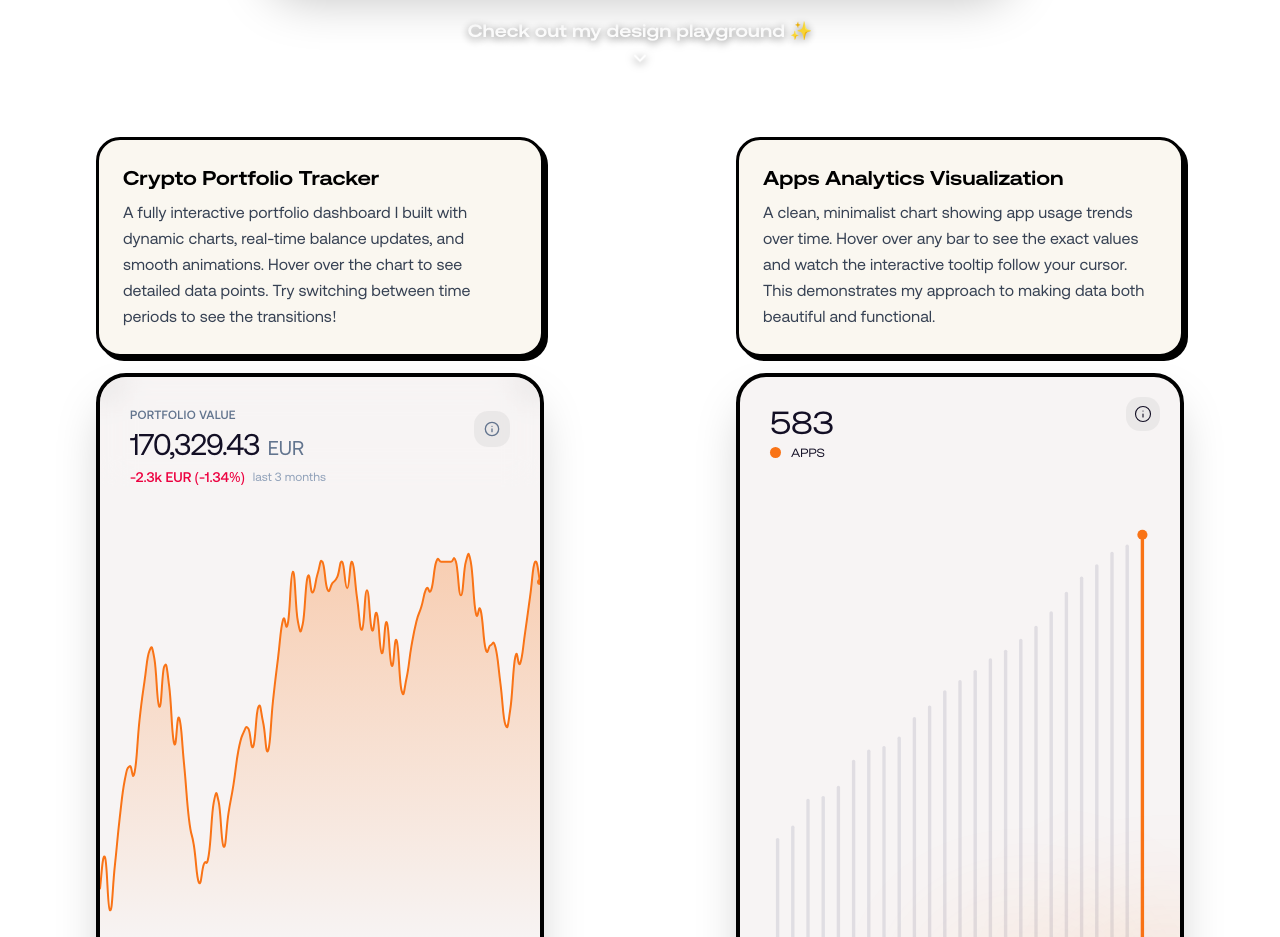
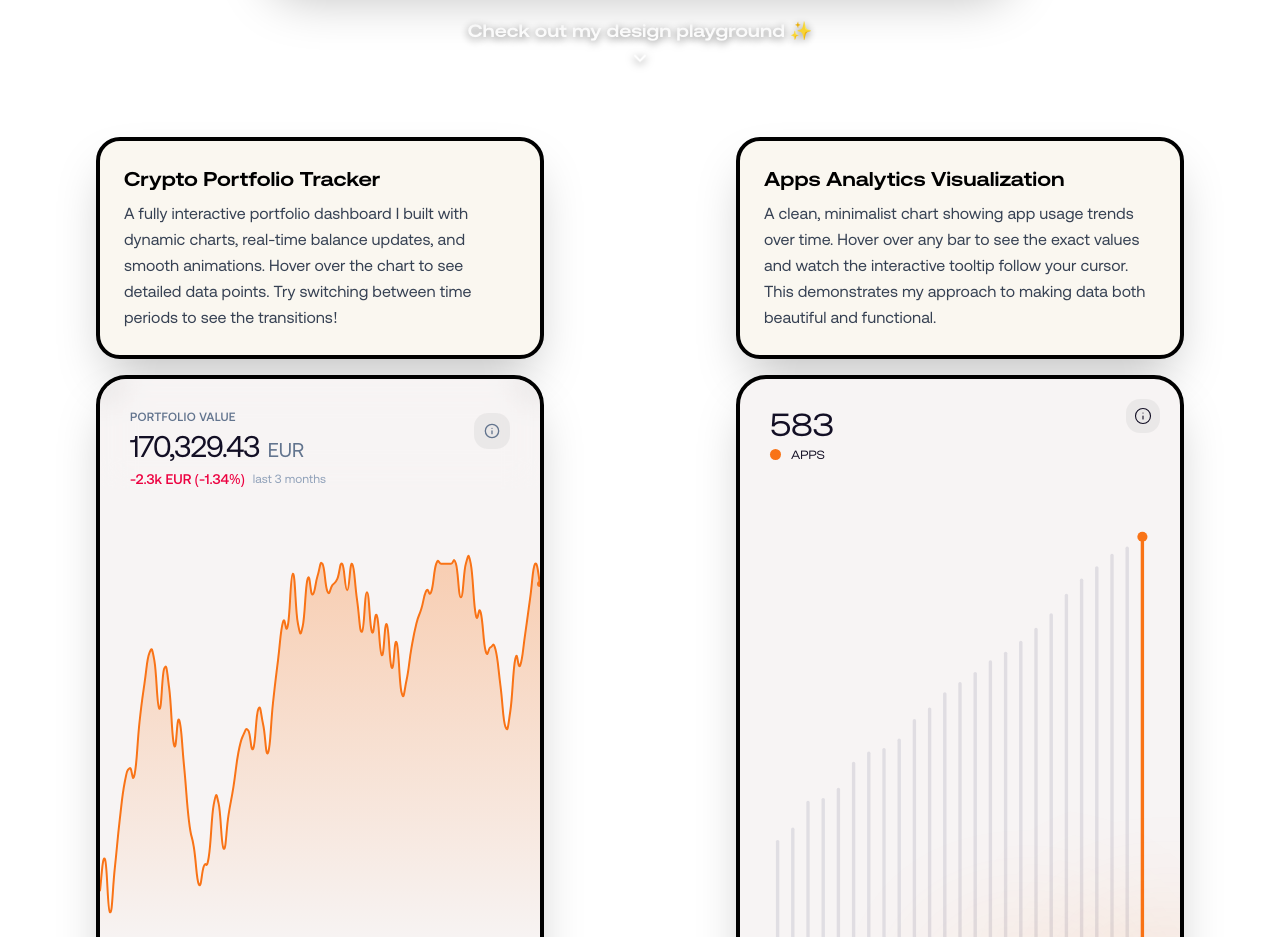
Before and after one commit to h8inc/portfolio, a React (Vite) app: page / in a window 1280 px wide. Shown: the part 800-1737 px from the top of the page. Built offline with nearby package versions, Linux system fonts and the light colour scheme; a web font is replaced by a local one.

Commit message:
Match explainer card shadow style to charts (shadow-2xl)

```diff
--- a/src/components/ExplainerCard.tsx
+++ b/src/components/ExplainerCard.tsx
@@ -13,7 +13,7 @@ export const ExplainerCard: React.FC<ExplainerCardProps> = ({
 }) => {
   return (
     <div
-      className={`w-full max-w-md bg-[#FAF7F0] rounded-2xl sm:rounded-3xl border-[3px] border-black shadow-[4px_4px_0px_0px_rgba(0,0,0,1)] p-4 sm:p-6 ${className}`}
+      className={`w-full max-w-md bg-[#FAF7F0] rounded-2xl sm:rounded-3xl border-[3px] sm:border-[4px] border-black shadow-2xl p-4 sm:p-6 ${className}`}
     >
       <h3
         className="text-lg sm:text-xl font-bold mb-2 text-black"
```
